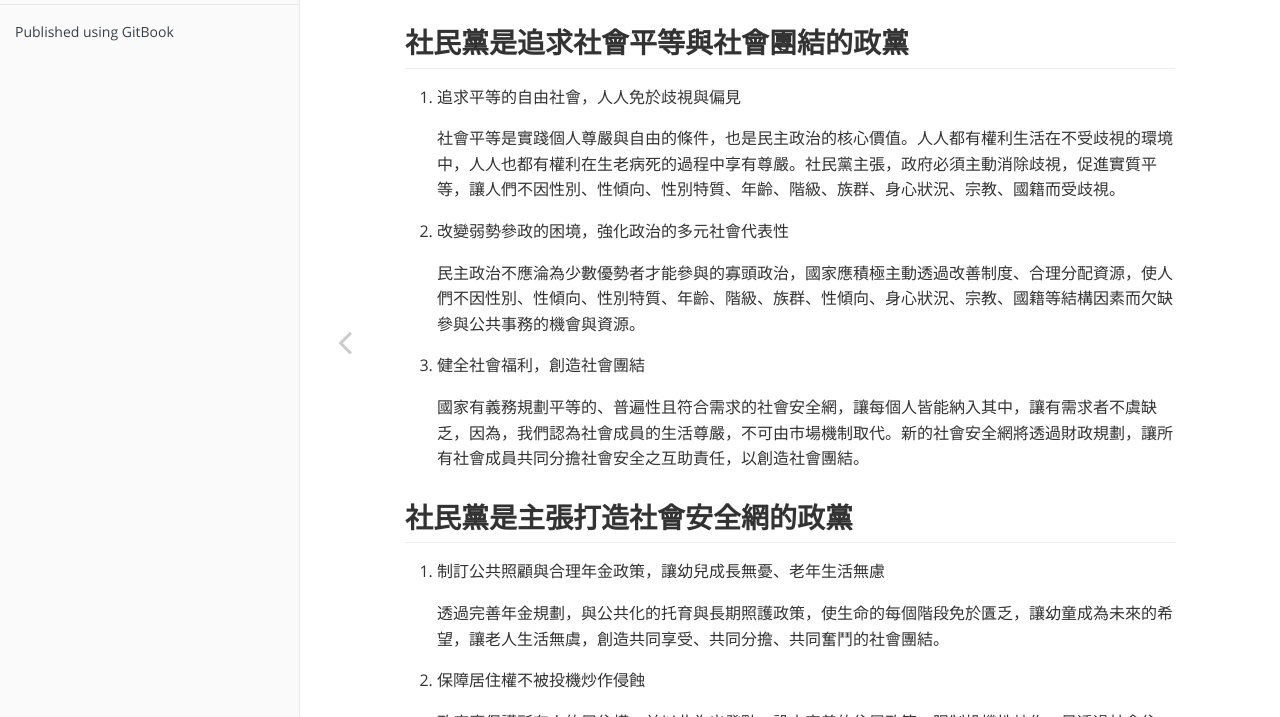
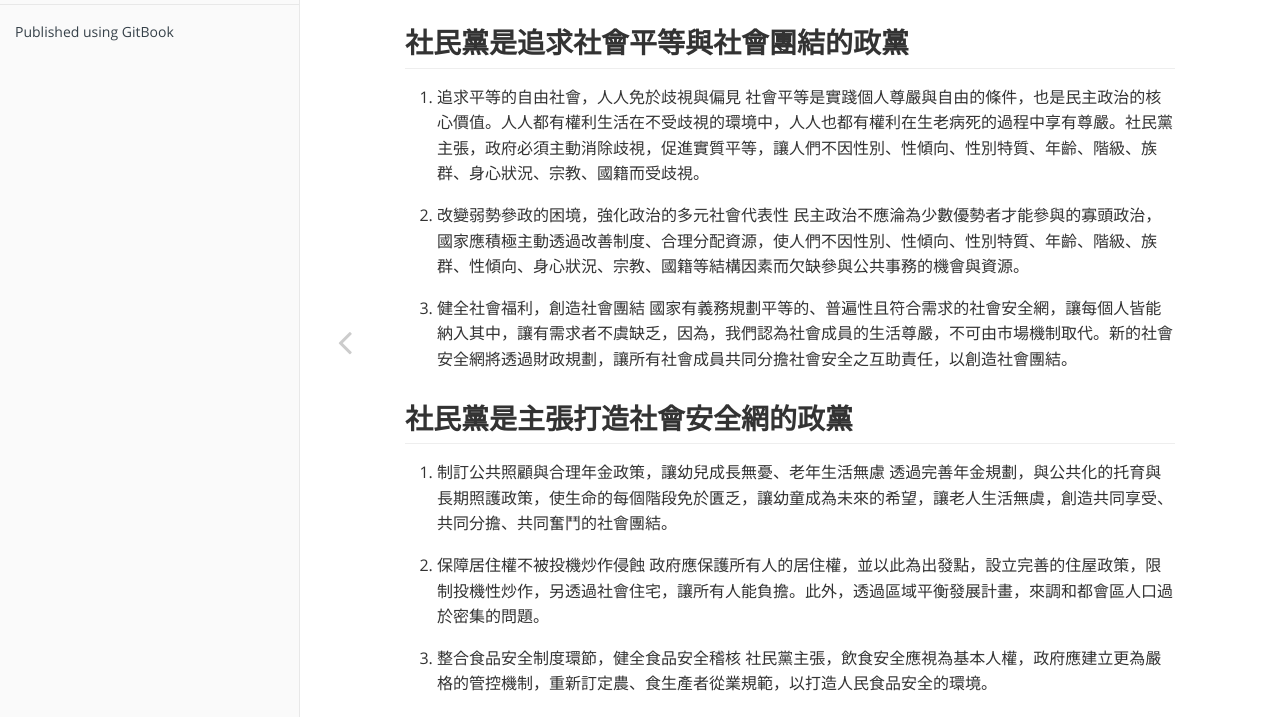
Before and after one commit to sdparty/society-gitbook, a plain HTML site: page 1.html in a window 1280 px wide. Shown: the part 83-800 px from the top of the page. Drawn offline with nearby package versions, Linux system fonts and the light colour scheme; some packages are replaced by stand-ins of ours; files whose address does not match are found by name.

Commit message:
Update 2015-03-30T08:35:00.450Z

```diff
--- a/1.html
+++ b/1.html
@@ -36,7 +36,7 @@
 
 
 
-    <div class="book" data-level="1" data-basepath="." data-revision="1427635985815">
+    <div class="book" data-level="1" data-basepath="." data-revision="1427704497339">
 
 
 <div class="book-summary">
@@ -177,26 +177,26 @@
                         <h1 id="">政綱：新社會</h1>
 <h2 id="">社民黨是追求社會平等與社會團結的政黨</h2>
 <ol>
-<li><p>追求平等的自由社會，人人免於歧視與偏見</p>
-<p>社會平等是實踐個人尊嚴與自由的條件，也是民主政治的核心價值。人人都有權利生活在不受歧視的環境中，人人也都有權利在生老病死的過程中享有尊嚴。社民黨主張，政府必須主動消除歧視，促進實質平等，讓人們不因性別、性傾向、性別特質、年齡、階級、族群、身心狀況、宗教、國籍而受歧視。</p>
+<li><p>追求平等的自由社會，人人免於歧視與偏見
+社會平等是實踐個人尊嚴與自由的條件，也是民主政治的核心價值。人人都有權利生活在不受歧視的環境中，人人也都有權利在生老病死的過程中享有尊嚴。社民黨主張，政府必須主動消除歧視，促進實質平等，讓人們不因性別、性傾向、性別特質、年齡、階級、族群、身心狀況、宗教、國籍而受歧視。</p>
 </li>
-<li><p>改變弱勢參政的困境，強化政治的多元社會代表性</p>
-<p>民主政治不應淪為少數優勢者才能參與的寡頭政治，國家應積極主動透過改善制度、合理分配資源，使人們不因性別、性傾向、性別特質、年齡、階級、族群、性傾向、身心狀況、宗教、國籍等結構因素而欠缺參與公共事務的機會與資源。</p>
+<li><p>改變弱勢參政的困境，強化政治的多元社會代表性
+民主政治不應淪為少數優勢者才能參與的寡頭政治，國家應積極主動透過改善制度、合理分配資源，使人們不因性別、性傾向、性別特質、年齡、階級、族群、性傾向、身心狀況、宗教、國籍等結構因素而欠缺參與公共事務的機會與資源。</p>
 </li>
-<li><p>健全社會福利，創造社會團結</p>
-<p>國家有義務規劃平等的、普遍性且符合需求的社會安全網，讓每個人皆能納入其中，讓有需求者不虞缺乏，因為，我們認為社會成員的生活尊嚴，不可由市場機制取代。新的社會安全網將透過財政規劃，讓所有社會成員共同分擔社會安全之互助責任，以創造社會團結。</p>
+<li><p>健全社會福利，創造社會團結
+國家有義務規劃平等的、普遍性且符合需求的社會安全網，讓每個人皆能納入其中，讓有需求者不虞缺乏，因為，我們認為社會成員的生活尊嚴，不可由市場機制取代。新的社會安全網將透過財政規劃，讓所有社會成員共同分擔社會安全之互助責任，以創造社會團結。</p>
 </li>
 </ol>
 <h2 id="">社民黨是主張打造社會安全網的政黨</h2>
 <ol>
-<li><p>制訂公共照顧與合理年金政策，讓幼兒成長無憂、老年生活無慮</p>
-<p>透過完善年金規劃，與公共化的托育與長期照護政策，使生命的每個階段免於匱乏，讓幼童成為未來的希望，讓老人生活無虞，創造共同享受、共同分擔、共同奮鬥的社會團結。</p>
+<li><p>制訂公共照顧與合理年金政策，讓幼兒成長無憂、老年生活無慮
+透過完善年金規劃，與公共化的托育與長期照護政策，使生命的每個階段免於匱乏，讓幼童成為未來的希望，讓老人生活無虞，創造共同享受、共同分擔、共同奮鬥的社會團結。</p>
 </li>
-<li><p>保障居住權不被投機炒作侵蝕</p>
-<p>政府應保護所有人的居住權，並以此為出發點，設立完善的住屋政策，限制投機性炒作，另透過社會住宅，讓所有人能負擔。此外，透過區域平衡發展計畫，來調和都會區人口過於密集的問題。</p>
+<li><p>保障居住權不被投機炒作侵蝕
+政府應保護所有人的居住權，並以此為出發點，設立完善的住屋政策，限制投機性炒作，另透過社會住宅，讓所有人能負擔。此外，透過區域平衡發展計畫，來調和都會區人口過於密集的問題。</p>
 </li>
-<li><p>整合食品安全制度環節，健全食品安全稽核</p>
-<p>社民黨主張，飲食安全應視為基本人權，政府應建立更為嚴格的管控機制，重新訂定農、食生產者從業規範，以打造人民食品安全的環境。</p>
+<li><p>整合食品安全制度環節，健全食品安全稽核
+社民黨主張，飲食安全應視為基本人權，政府應建立更為嚴格的管控機制，重新訂定農、食生產者從業規範，以打造人民食品安全的環境。</p>
 </li>
 </ol>
 <h2 id="">社民黨主張教育公共化、教育制度革新，開創新社會願景</h2>
```
Also changed, not shown: GLOSSARY.html (+1 -1 lines), content.json (+2 -2 lines), index.html (+1 -1 lines).
